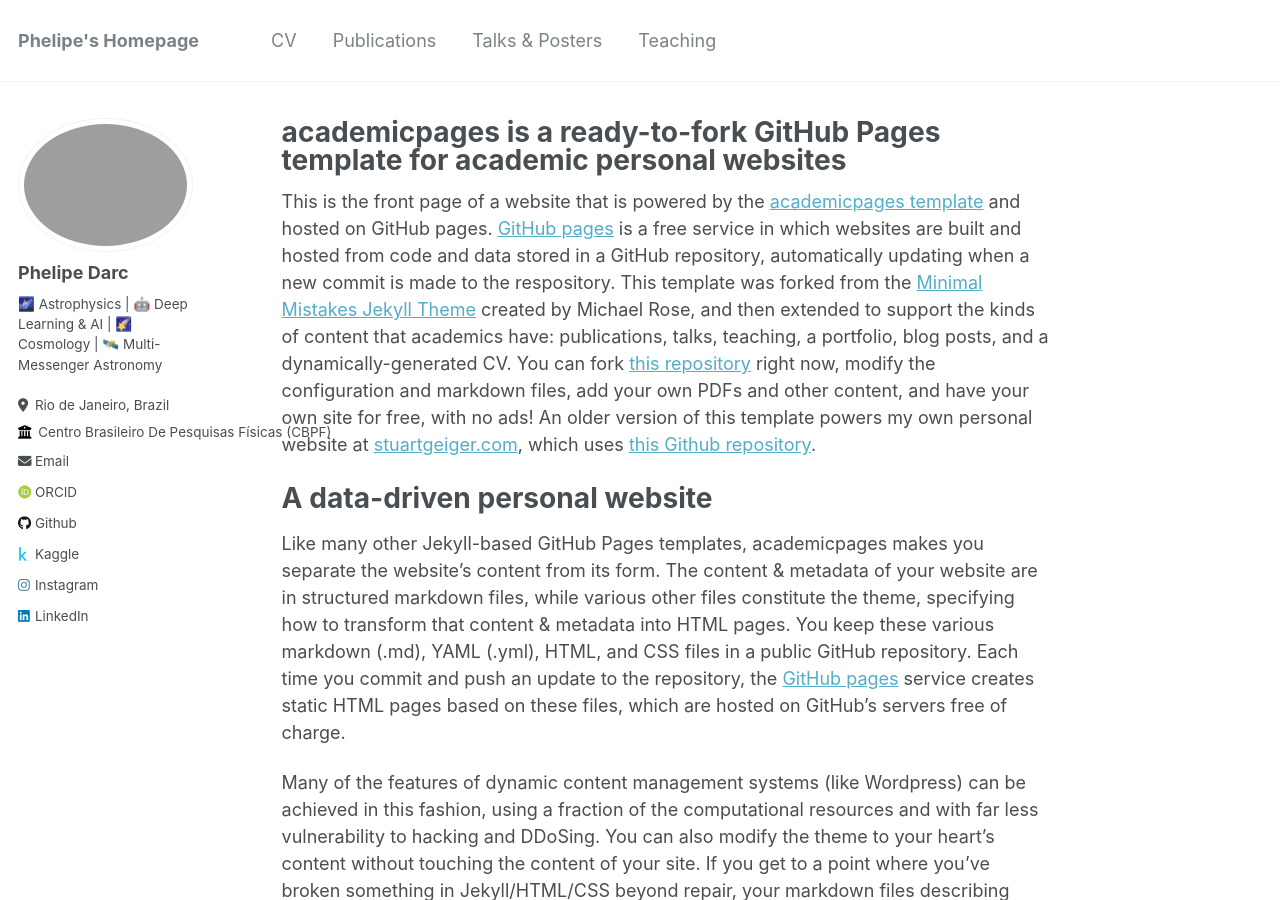
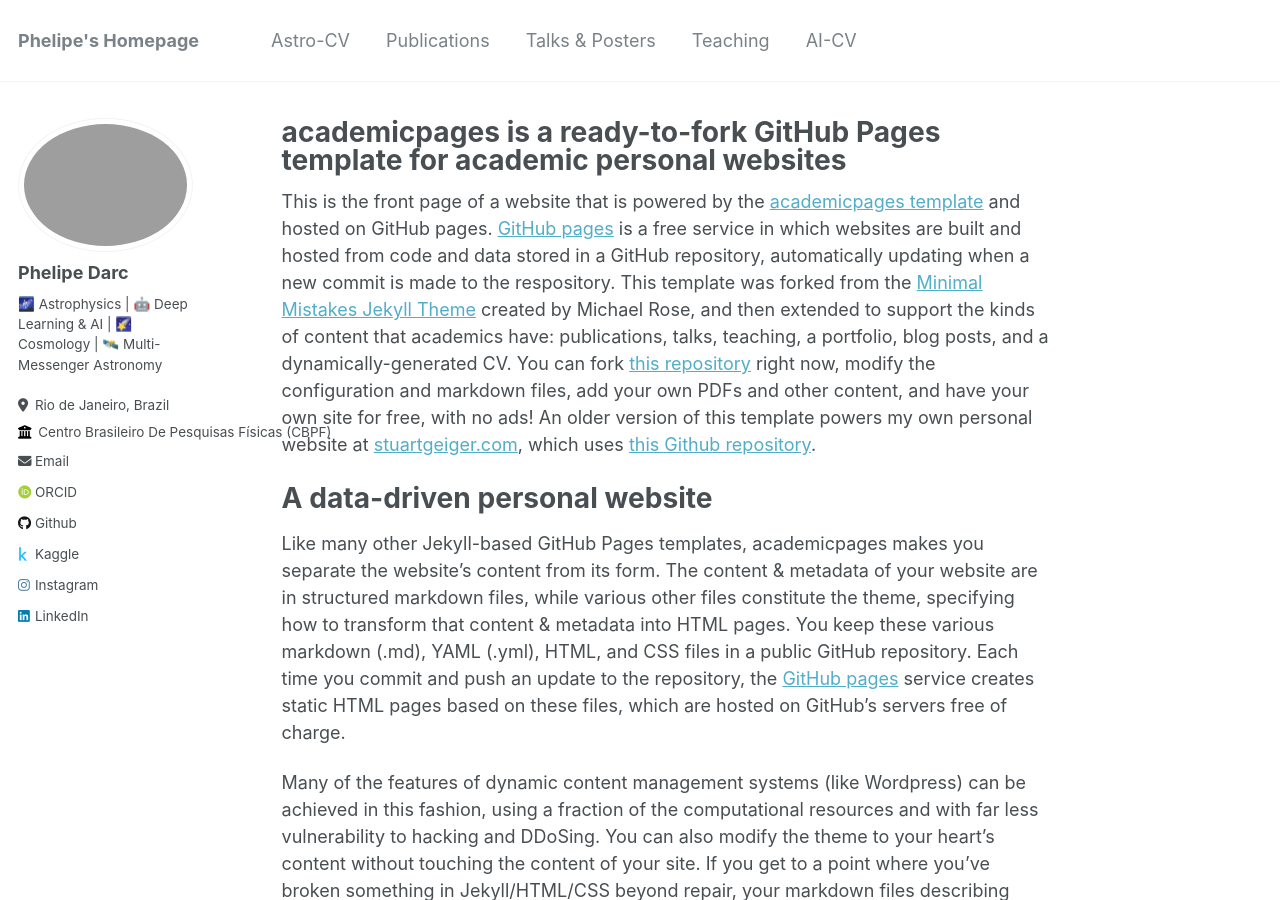
Before and after one commit to phelipedarc/phelipedarc.github.io, a Jekyll site: the page built from _pages/about.md, in a window 1280 px wide and 900 px high. Built offline with Jekyll 4.4.1, drawn with Linux system fonts in a browser that asks for light colours; some web fonts are replaced.

Commit message:
Update navigation.yml

```diff
--- a/_data/navigation.yml
+++ b/_data/navigation.yml
@@ -1,7 +1,7 @@
 # main links links
 main:
 
-  - title: "CV"
+  - title: "Astro-CV"
     url: /files/pheCV.pdf
 
   - title: "Publications"
@@ -13,8 +13,8 @@
   - title: "Teaching"
     url: /teaching/
 
-  # - title: "Projects"
-  #   url: /projetcs/
+  - title: "AI-CV"
+    url: /files/CV_2024_Phelipe_ML.pdf
 
   # - title: "Blog Posts"
   #   url: /year-archive/
```
